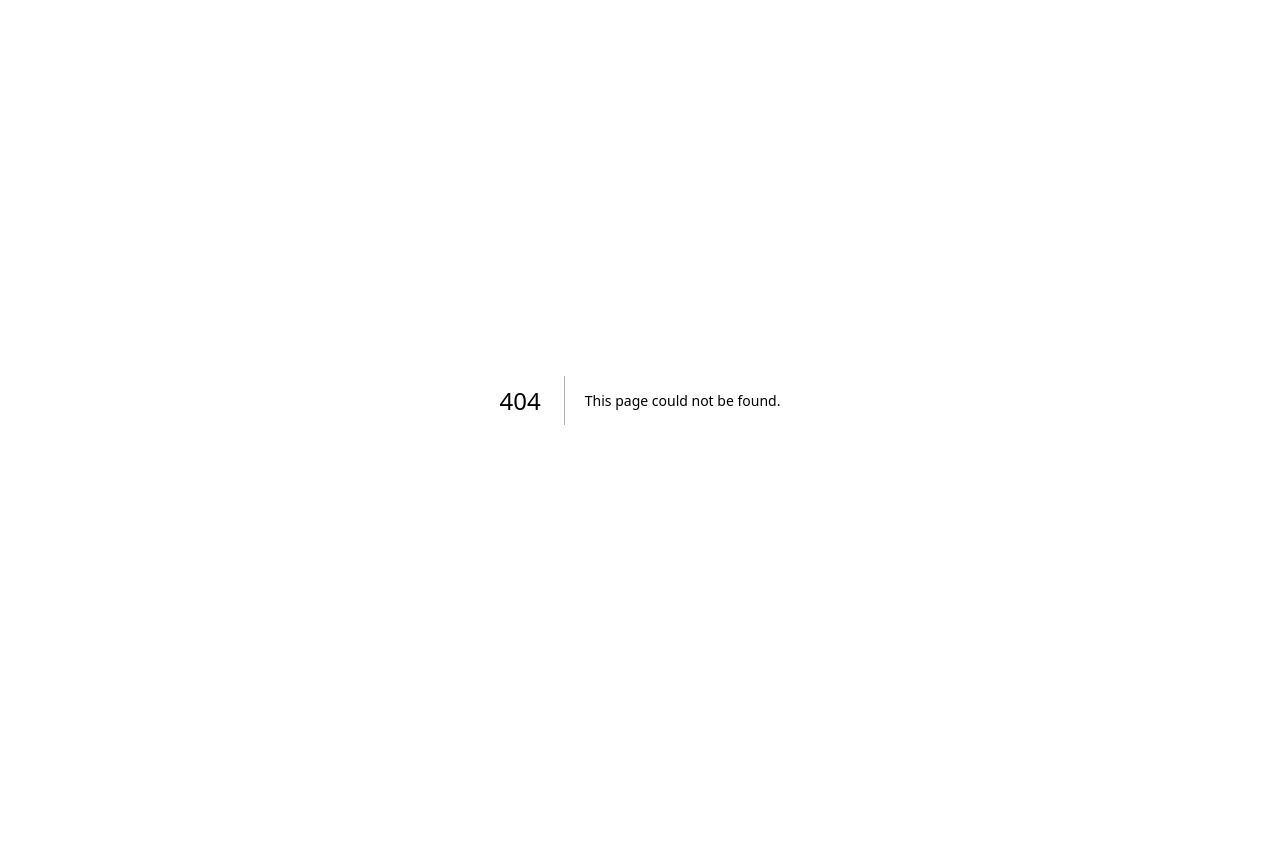
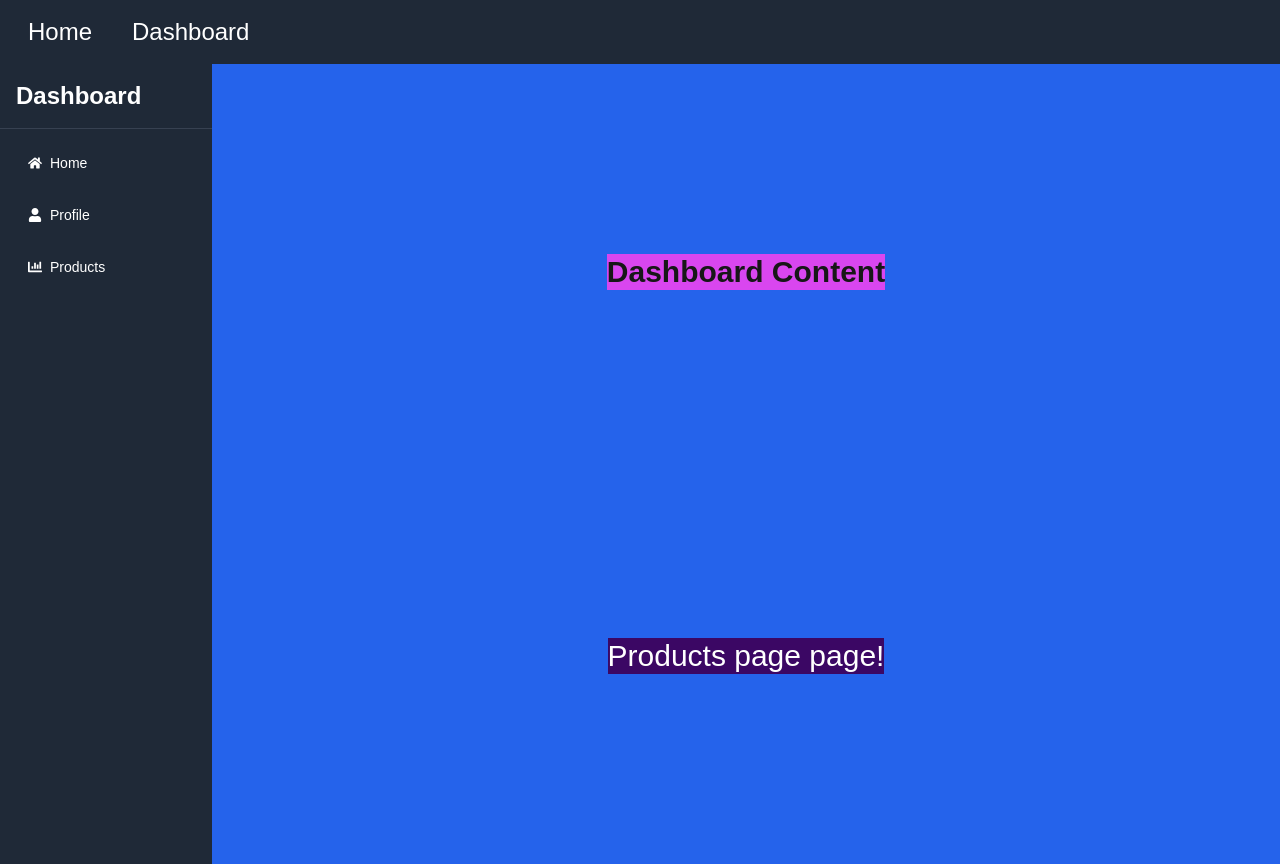
Before and after one commit to huzefajuned/nextjs-layouts, a Next.js app: page /Dashboard/products in a window 1280 px wide. Before the commit this address had no page. Before the commit the page ends 800 px from the top, so only its background shows below. Built offline with nearby package versions, Linux system fonts and the light colour scheme.

Commit message:
next-js layouts

```diff
--- /dev/null
+++ b/src/app/Dashboard/layout.tsx
@@ -0,0 +1,27 @@
+"use client";
+import React from "react";
+import { FaHome, FaUser, FaChartBar, FaCog } from "react-icons/fa"; // For icons
+import {  usePathname } from "next/navigation";
+import Sidebar from "../components/Sidebar";
+interface LayoutProps {
+  children: React.ReactNode;
+}
+
+
+
+export default function Layout({ children }: LayoutProps) {
+
+  const pathname = usePathname();
+
+  return (
+    <div className="flex min-h-screen">
+          <Sidebar />
+
+      {/* Main Content */}
+      <div className="flex flex-col w-full p-6 bg-blue-600 justify-around items-center">
+        <h2 className=" bg-fuchsia-500 font-bold mb-4 text-3xl">Dashboard Content</h2>
+        <main>{children}</main>
+      </div>
+    </div>
+  );
+}
--- /dev/null
+++ b/src/app/Dashboard/page.tsx
@@ -0,0 +1,6 @@
+import React from "react";
+const page = () => {
+  return <div>Dashboard!! </div>;
+};
+
+export default page;
--- /dev/null
+++ b/src/app/Dashboard/products/page.tsx
@@ -0,0 +1,12 @@
+import React from "react";
+
+const page = () => {
+  return (
+    <div className="text-3xl  bg-purple-950 text-white">
+      {" "}
+      Products page page!
+    </div>
+  );
+};
+
+export default page;
--- /dev/null
+++ b/src/app/Dashboard/profile/page.tsx
@@ -0,0 +1,9 @@
+import React from 'react'
+
+const page = () => {
+  return (
+    <div className='text-3xl  bg-purple-950 text-white'> Profile page!</div>
+  )
+}
+
+export default page
--- /dev/null
+++ b/src/app/components/Nav.tsx
@@ -0,0 +1,38 @@
+"use client";
+import React from "react";
+import { useRouter } from "next/navigation";
+interface Nav_Interface {
+  id: number;
+  title: string;
+  path: string;
+}
+
+const navLinks: Nav_Interface[] = [
+  { id: 1, title: "Home", path: "/" },
+  { id: 2, title: "Dashboard", path: "/Dashboard" },
+];
+
+
+
+
+const Nav = () => {
+  const router = useRouter();
+  return (
+    <nav className="bg-gray-800 p-4 w-full">
+      <ul className="flex space-x-4">
+        {navLinks.map((link: Nav_Interface) => (
+          <li key={link.id}>
+            <span
+              onClick={() => router.push(link.path)}
+              className="text-white hover:bg-gray-700 px-3 py-2 rounded-md text-2xl cursor-pointer font-medium"
+            >
+              {link.title}
+            </span>
+          </li>
+        ))}
+      </ul>
+    </nav>
+  );
+};
+
+export default Nav;
--- /dev/null
+++ b/src/app/components/Sidebar.tsx
@@ -0,0 +1,54 @@
+"use client";
+import { useRouter } from "next/navigation";
+import React from "react";
+import { FaHome, FaUser, FaChartBar, FaCog } from "react-icons/fa"; // For icons
+
+interface sideLinksInterface {
+  id: number;
+  title: string;
+  icon: React.ReactElement;
+  path: string;
+}
+
+const side_Links: sideLinksInterface[] = [
+  { id: 1, title: "Home", icon: <FaHome />, path: "" },
+  { id: 2, title: "Profile", icon: <FaUser />, path: "/Dashboard/profile" },
+  {
+    id: 3,
+    title: "Products",
+    icon: <FaChartBar />,
+    path: "/Dashboard/products",
+  },
+];
+
+const Sidebar = () => {
+  const router = useRouter();
+
+  return (
+    <aside className="w-64 bg-gray-800 text-white flex flex-col">
+      <div
+        className="text-2xl font-semibold p-4 border-b border-gray-700 cursor-pointer"
+        onClick={() => router.push("/")}
+      >
+        Dashboard
+      </div>
+      <nav className="flex-grow">
+        <ul className="p-4 space-y-4">
+          {side_Links.map((item: sideLinksInterface) => (
+            <li key={item.id}>
+              <span
+                onClick={() => router.push(`${item.path}`)}
+                className="flex items-center space-x-2 text-white cursor-pointer hover:bg-gray-700 px-3 py-2 rounded-md text-sm font-medium transition duration-300 ease-in-out"
+              >
+                {item.icon}
+                <span>{item.title}</span>
+              </span>
+            </li>
+          ))}
+        </ul>
+      </nav>
+    </aside>
+  );
+};
+
+export default Sidebar;
--- a/src/app/layout.tsx
+++ b/src/app/layout.tsx
@@ -1,6 +1,7 @@
 import type { Metadata } from "next";
 import localFont from "next/font/local";
 import "./globals.css";
+import Nav from "./components/Nav";
 
 const geistSans = localFont({
   src: "./fonts/GeistVF.woff",
@@ -14,8 +15,8 @@ const geistMono = localFont({
 });
 
 export const metadata: Metadata = {
-  title: "Create Next App",
-  description: "Generated by create next app",
+  title: "nested routing",
+  description: "nested routing example in next js",
 };
 
 export default function RootLayout({
@@ -28,6 +29,7 @@ export default function RootLayout({
       <body
         className={`${geistSans.variable} ${geistMono.variable} antialiased`}
       >
+        <Nav />
         {children}
       </body>
     </html>
--- /dev/null
+++ b/src/app/loading.tsx
@@ -0,0 +1,18 @@
+import React from "react";
+
+export default function Loading() {
+  return (
+    <div className="flex flex-col space-y-4 p-4">
+      {/* Simulate loading title */}
+      <div className="h-6 bg-gray-300 rounded w-1/3 animate-pulse"></div>
+
+      {/* Simulate loading paragraph lines */}
+      <div className="h-4 bg-gray-300 rounded w-full animate-pulse"></div>
+      <div className="h-4 bg-gray-300 rounded w-5/6 animate-pulse"></div>
+      <div className="h-4 bg-gray-300 rounded w-4/6 animate-pulse"></div>
+
+      {/* Simulate loading image or media */}
+      <div className="h-40 bg-gray-300 rounded-md w-full animate-pulse"></div>
+    </div>
+  );
+}
--- a/src/app/page.tsx
+++ b/src/app/page.tsx
@@ -1,101 +1,9 @@
-import Image from "next/image";
+import Nav from "./components/Nav";
 
 export default function Home() {
   return (
-    <div className="grid grid-rows-[20px_1fr_20px] items-center justify-items-center min-h-screen p-8 pb-20 gap-16 sm:p-20 font-[family-name:var(--font-geist-sans)]">
-      <main className="flex flex-col gap-8 row-start-2 items-center sm:items-start">
-        <Image
-          className="dark:invert"
-          src="https://nextjs.org/icons/next.svg"
-          alt="Next.js logo"
-          width={180}
-          height={38}
-          priority
-        />
-        <ol className="list-inside list-decimal text-sm text-center sm:text-left font-[family-name:var(--font-geist-mono)]">
-          <li className="mb-2">
-            Get started by editing{" "}
-            <code className="bg-black/[.05] dark:bg-white/[.06] px-1 py-0.5 rounded font-semibold">
-              src/app/page.tsx
-            </code>
-            .
-          </li>
-          <li>Save and see your changes instantly.</li>
-        </ol>
-
-        <div className="flex gap-4 items-center flex-col sm:flex-row">
-          <a
-            className="rounded-full border border-solid border-transparent transition-colors flex items-center justify-center bg-foreground text-background gap-2 hover:bg-[#383838] dark:hover:bg-[#ccc] text-sm sm:text-base h-10 sm:h-12 px-4 sm:px-5"
-            href="https://vercel.com/new?utm_source=create-next-app&utm_medium=appdir-template-tw&utm_campaign=create-next-app"
-            target="_blank"
-            rel="noopener noreferrer"
-          >
-            <Image
-              className="dark:invert"
-              src="https://nextjs.org/icons/vercel.svg"
-              alt="Vercel logomark"
-              width={20}
-              height={20}
-            />
-            Deploy now
-          </a>
-          <a
-            className="rounded-full border border-solid border-black/[.08] dark:border-white/[.145] transition-colors flex items-center justify-center hover:bg-[#f2f2f2] dark:hover:bg-[#1a1a1a] hover:border-transparent text-sm sm:text-base h-10 sm:h-12 px-4 sm:px-5 sm:min-w-44"
-            href="https://nextjs.org/docs?utm_source=create-next-app&utm_medium=appdir-template-tw&utm_campaign=create-next-app"
-            target="_blank"
-            rel="noopener noreferrer"
-          >
-            Read our docs
-          </a>
-        </div>
-      </main>
-      <footer className="row-start-3 flex gap-6 flex-wrap items-center justify-center">
-        <a
-          className="flex items-center gap-2 hover:underline hover:underline-offset-4"
-          href="https://nextjs.org/learn?utm_source=create-next-app&utm_medium=appdir-template-tw&utm_campaign=create-next-app"
-          target="_blank"
-          rel="noopener noreferrer"
-        >
-          <Image
-            aria-hidden
-            src="https://nextjs.org/icons/file.svg"
-            alt="File icon"
-            width={16}
-            height={16}
-          />
-          Learn
-        </a>
-        <a
-          className="flex items-center gap-2 hover:underline hover:underline-offset-4"
-          href="https://vercel.com/templates?framework=next.js&utm_source=create-next-app&utm_medium=appdir-template-tw&utm_campaign=create-next-app"
-          target="_blank"
-          rel="noopener noreferrer"
-        >
-          <Image
-            aria-hidden
-            src="https://nextjs.org/icons/window.svg"
-            alt="Window icon"
-            width={16}
-            height={16}
-          />
-          Examples
-        </a>
-        <a
-          className="flex items-center gap-2 hover:underline hover:underline-offset-4"
-          href="https://nextjs.org?utm_source=create-next-app&utm_medium=appdir-template-tw&utm_campaign=create-next-app"
-          target="_blank"
-          rel="noopener noreferrer"
-        >
-          <Image
-            aria-hidden
-            src="https://nextjs.org/icons/globe.svg"
-            alt="Globe icon"
-            width={16}
-            height={16}
-          />
-          Go to nextjs.org →
-        </a>
-      </footer>
+    <div className="h-screen w-screen p-5 bg-fuchsia-200 flex flex-col gap-24 items-center">
+      <h2 className="text-2xl font-bold text-black">Home Route!!</h2>
     </div>
   );
 }
```
Also changed, not shown: package.json (+5 -4 lines), 1 other file (tests, documents, lock files or other folders).
